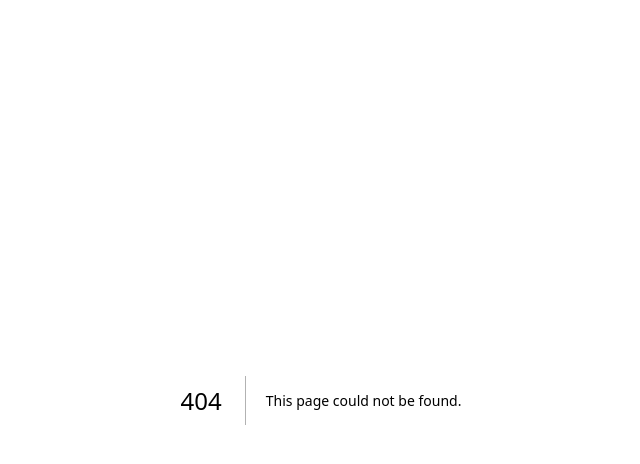
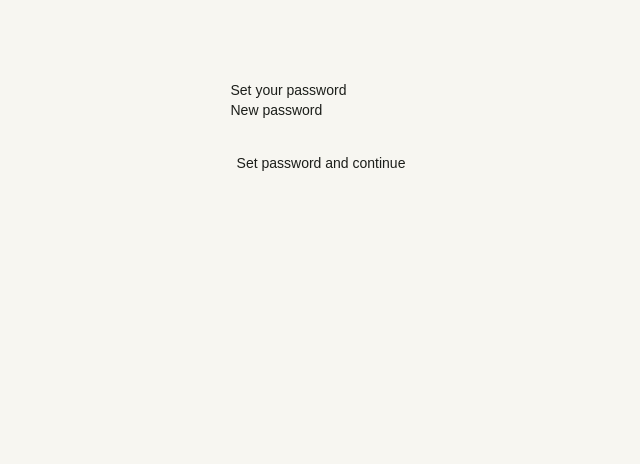
Before and after one commit to JaradTryffin/gaafd-app, a Next.js app: page /accept-invite/set-password in a window 1280 px wide. Before the commit this address had no page. Shown: the top 464 px of the page, without its empty margins (319-959 px from the left). Built offline with nearby package versions, Linux system fonts and the light colour scheme.

Commit message:
Add invite-redemption flow and configure auth redirect allowlist

```diff
--- /dev/null
+++ b/src/app/accept-invite/set-password/actions.ts
@@ -0,0 +1,18 @@
+"use server";
+
+import { redirect } from "next/navigation";
+import { createClient } from "@/lib/supabase/server";
+import { resolveLandingPath } from "@/lib/auth/landing";
+
+export async function setPassword(formData: FormData) {
+  const password = String(formData.get("password") ?? "");
+
+  const supabase = await createClient();
+  const { error } = await supabase.auth.updateUser({ password });
+  if (error) {
+    redirect(`/accept-invite/set-password?error=${encodeURIComponent(error.message)}`);
+  }
+
+  const landingPath = await resolveLandingPath(supabase);
+  redirect(landingPath);
+}
--- /dev/null
+++ b/src/app/accept-invite/set-password/page.tsx
@@ -0,0 +1,31 @@
+import { setPassword } from "./actions";
+
+export default async function SetPasswordPage({
+  searchParams,
+}: {
+  searchParams: Promise<{ error?: string }>;
+}) {
+  const { error } = await searchParams;
+
+  return (
+    <div style={{ maxWidth: 360, margin: "80px auto", fontFamily: "sans-serif" }}>
+      <h1>Set your password</h1>
+      {error && <p style={{ color: "#b4432f" }}>{error}</p>}
+      <form action={setPassword} style={{ display: "flex", flexDirection: "column", gap: 12 }}>
+        <div>
+          <label htmlFor="password">New password</label>
+          <br />
+          <input
+            id="password"
+            name="password"
+            type="password"
+            required
+            minLength={6}
+            style={{ width: "100%" }}
+          />
+        </div>
+        <button type="submit">Set password and continue</button>
+      </form>
+    </div>
+  );
+}
--- /dev/null
+++ b/src/app/auth/confirm/route.ts
@@ -0,0 +1,20 @@
+import type { EmailOtpType } from "@supabase/supabase-js";
+import { redirect } from "next/navigation";
+import { createClient } from "@/lib/supabase/server";
+
+export async function GET(request: Request) {
+  const { searchParams } = new URL(request.url);
+  const token_hash = searchParams.get("token_hash");
+  const type = searchParams.get("type") as EmailOtpType | null;
+  const next = searchParams.get("next") ?? "/accept-invite/set-password";
+
+  if (token_hash && type) {
+    const supabase = await createClient();
+    const { error } = await supabase.auth.verifyOtp({ type, token_hash });
+    if (!error) {
+      redirect(next);
+    }
+  }
+
+  redirect("/login?error=Invalid%20or%20expired%20invite%20link");
+}
```
Also changed, not shown: 2 other files (tests, documents, lock files or other folders).
